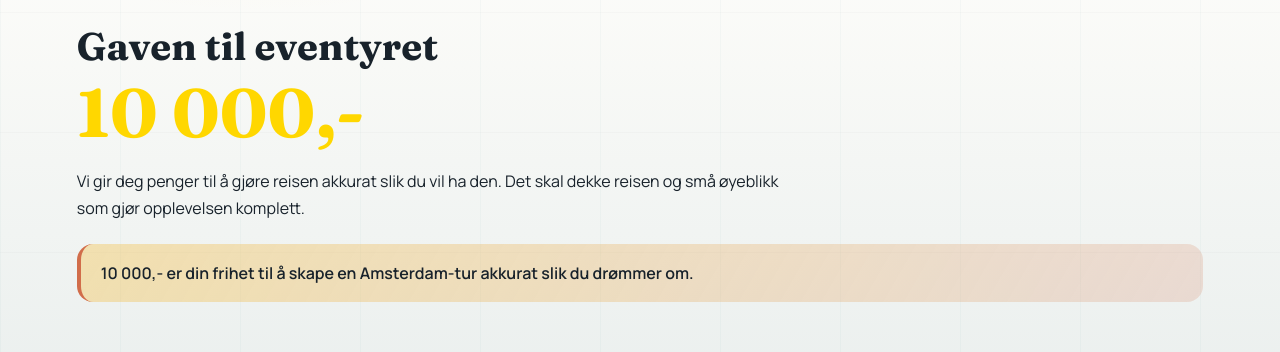
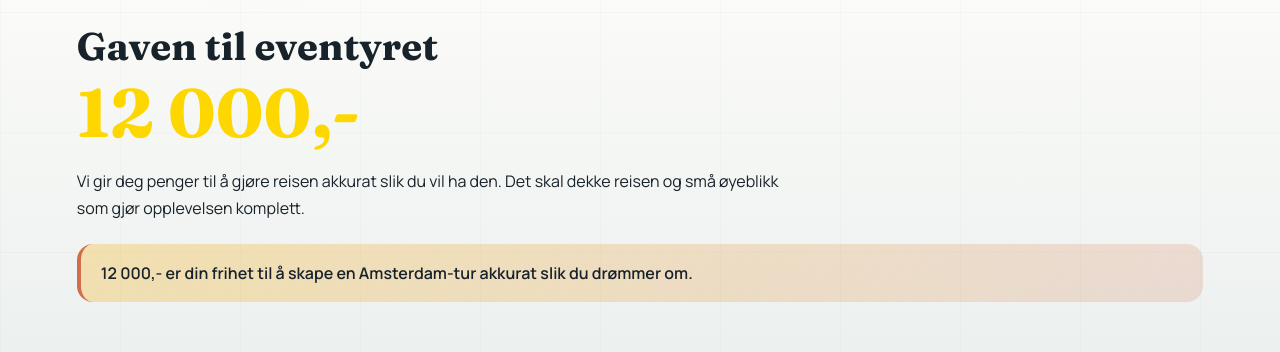
Before and after one commit to eistav/misc, a plain HTML site: page emma.html in a window 1280 px wide. Shown: the part 824-1176 px from the top of the page. Drawn offline with Linux system fonts and the light colour scheme.

Commit message:
Update emma.html

```diff
--- a/emma.html
+++ b/emma.html
@@ -328,9 +328,9 @@
     </section>
 
     <section class="section" id="gaven" style="padding-top: 0;">
-      <h2 class="reveal">Gaven til eventyret<br><span style="font-size: 68px; color: gold;">10 000,-</span></h2>
+      <h2 class="reveal">Gaven til eventyret<br><span style="font-size: 68px; color: gold;">12 000,-</span></h2>
       <p class="reveal delay-1">Vi gir deg penger til å gjøre reisen akkurat slik du vil ha den. Det skal dekke reisen og små øyeblikk som gjør opplevelsen komplett.</p>
-      <div class="highlight reveal delay-2">10 000,- er din frihet til å skape en Amsterdam-tur akkurat slik du drømmer om.</div>
+      <div class="highlight reveal delay-2">12 000,- er din frihet til å skape en Amsterdam-tur akkurat slik du drømmer om.</div>
     </section>
 
     <footer>
```
